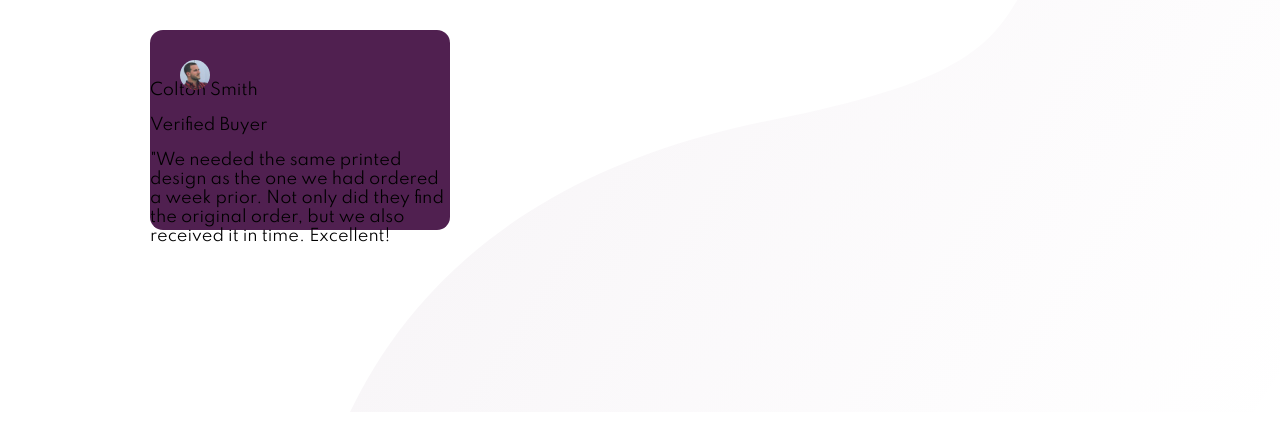
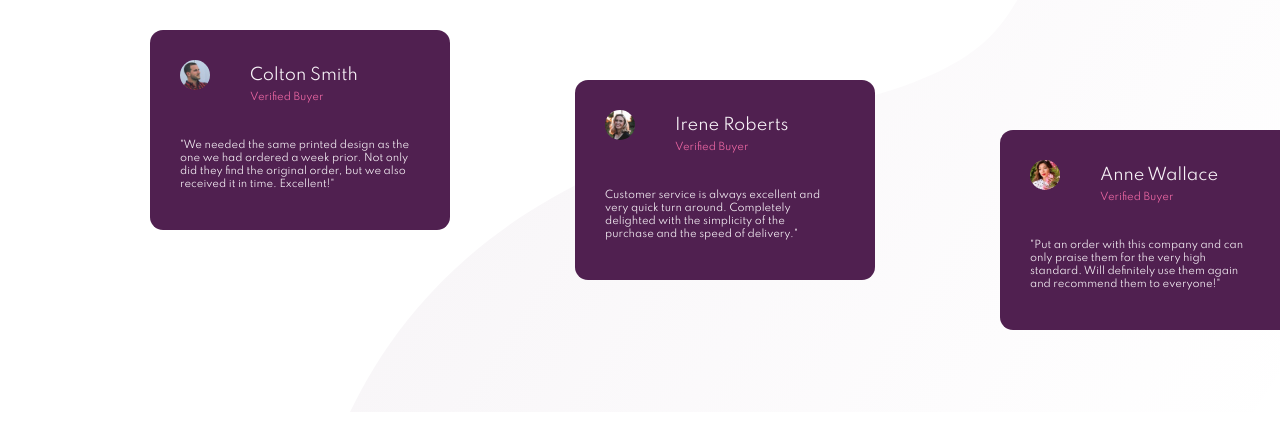
Before and after one commit to arunkkota/Social-Proof, a plain HTML site: page index.html in a window 1280 px wide. Shown: the part 373-800 px from the top of the page. Drawn offline with Linux system fonts and the light colour scheme.

Commit message:
desktop page

```diff
--- a/index.html
+++ b/index.html
@@ -78,31 +78,35 @@
     <div class="card-layout">
       <img src="images/image-colton.jpg" />
         <div>
-          <p>Colton Smith</p>
-          <p>Verified Buyer</p>
+          <p class="name">Colton Smith</p>
+          <p class="job">Verified Buyer</p>
         </div>
-        <p>
+        <p class="description">
           "We needed the same printed design as the one we had ordered a week prior.
           Not only did they find the original order, but we also received it in time.
-          Excellent!
+          Excellent!"
         </p>
     </div>
 
-
-
-
+    <div class="card-layout" id="postion1">
+      <img src="images/image-irene.jpg" />
         <div>
-      <p>
-        Irene Roberts
-        Verified Buyer
-        "Customer service is always excellent and very quick turn around. Completely
+          <p class="name">Irene Roberts</p>
+          <p class="job">Verified Buyer</p>
+        </div>
+        <p class="description">
+          Customer service is always excellent and very quick turn around. Completely
           delighted with the simplicity of the purchase and the speed of delivery."
         </p>
     </div>
+
+    <div class="card-layout" id="postion2">
+      <img src="images/image-anne.jpg" />
         <div>
-      <p>
-        Anne Wallace
-        Verified Buyer
+          <p class="name">Anne Wallace</p>
+          <p class="job">Verified Buyer</p>
+        </div>
+        <p class="description">
           "Put an order with this company and can only praise them for the very high
           standard. Will definitely use them again and recommend them to everyone!"
         </p>
--- a/static/styles.css
+++ b/static/styles.css
@@ -98,3 +98,37 @@ body {
   left:30px;
 
 }
+.card-layout .name {
+  position:relative;
+  left:100px;
+  bottom:15px;
+  color:hsl(300, 24%, 96%)
+}
+
+.card-layout .job {
+  position:relative;
+  left:100px;
+  bottom:25px;
+  color:hsl(333, 80%, 67%);
+  font-size: 10px;
+}
+
+.card-layout .description {
+  width:230px;
+  height:200px;
+  color:hsl(300, 24%, 96%);
+  font-size: 10px;
+  padding-left: 30px;
+}
+
+#postion1 {
+  postion:relative;
+  left:575px;
+  bottom:500px;
+}
+
+#postion2 {
+  position: relative;
+  left:1000px;
+  bottom:650px;
+}
```
Lines whose indentation alone changed are shown as unchanged.
